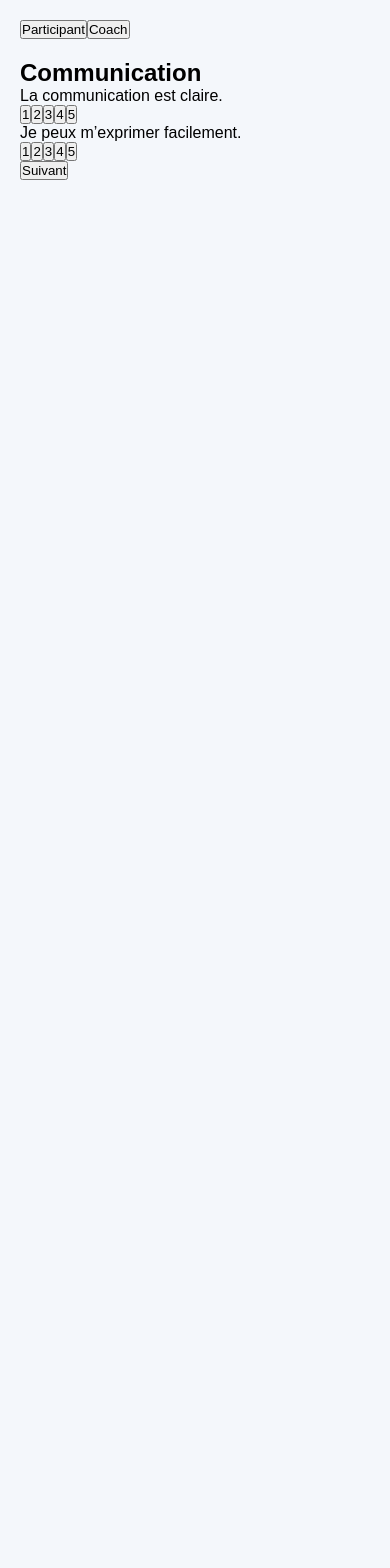
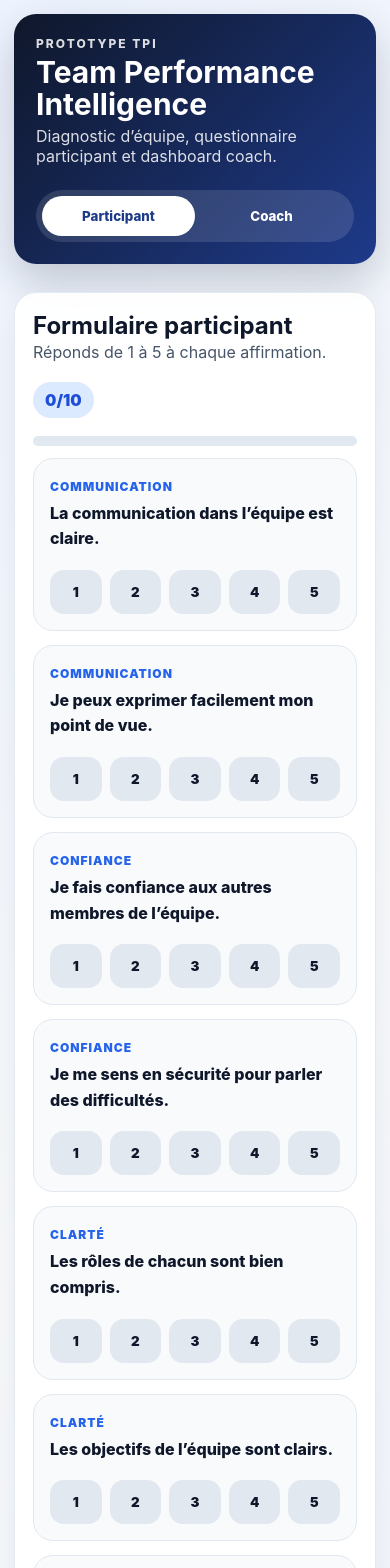
Before and after one commit to michelefritz09-cloud/tpi-app, a React (Vite) app: page / in a window 390 px wide. Shown: the top 1568 px of the page. Before the commit the page ends 844 px from the top, so only its background shows below. Built offline with nearby package versions, Linux system fonts and the light colour scheme.

Commit message:
improve responsive design 2

```diff
--- a/src/App.jsx
+++ b/src/App.jsx
@@ -1,126 +1,197 @@
 import React, { useState } from "react";
+import {
+  RadarChart, PolarGrid, PolarAngleAxis, PolarRadiusAxis, Radar,
+  ResponsiveContainer, BarChart, Bar, XAxis, YAxis, Tooltip
+} from "recharts";
+import "./App.css";
 
-const steps = [
-  {
-    name: "Communication",
-    questions: [
-      "La communication est claire.",
-      "Je peux m’exprimer facilement.",
-    ],
-  },
-  {
-    name: "Confiance",
-    questions: [
-      "Je fais confiance à l’équipe.",
-      "Je me sens en sécurité.",
-    ],
-  },
-  {
-    name: "Clarté",
-    questions: [
-      "Les rôles sont clairs.",
-      "Les objectifs sont clairs.",
-    ],
-  },
-  {
-    name: "Engagement",
-    questions: [
-      "Je suis impliqué.",
-      "L’équipe donne le maximum.",
-    ],
-  },
-  {
-    name: "Cohésion",
-    questions: [
-      "Bonne ambiance.",
-      "On reste soudés.",
-    ],
-  },
+const questions = [
+  { id: 1, dimension: "Communication", text: "La communication dans l’équipe est claire." },
+  { id: 2, dimension: "Communication", text: "Je peux exprimer facilement mon point de vue." },
+  { id: 3, dimension: "Confiance", text: "Je fais confiance aux autres membres de l’équipe." },
+  { id: 4, dimension: "Confiance", text: "Je me sens en sécurité pour parler des difficultés." },
+  { id: 5, dimension: "Clarté", text: "Les rôles de chacun sont bien compris." },
+  { id: 6, dimension: "Clarté", text: "Les objectifs de l’équipe sont clairs." },
+  { id: 7, dimension: "Engagement", text: "Je me sens impliqué dans la réussite collective." },
+  { id: 8, dimension: "Engagement", text: "L’équipe fournit les efforts nécessaires." },
+  { id: 9, dimension: "Cohésion", text: "L’ambiance favorise la performance collective." },
+  { id: 10, dimension: "Cohésion", text: "L’équipe reste soudée dans les moments difficiles." },
 ];
+
+const dimensions = ["Communication", "Confiance", "Clarté", "Engagement", "Cohésion"];
 
 export default function App() {
   const [view, setView] = useState("participant");
-  const [step, setStep] = useState(0);
   const [answers, setAnswers] = useState({});
+  const [submitted, setSubmitted] = useState(false);
 
-  const handleAnswer = (questionIndex, value) => {
-    const key = `${step}-${questionIndex}`;
-    setAnswers({ ...answers, [key]: value });
+  const handleAnswer = (id, value) => {
+    setAnswers({ ...answers, [id]: Number(value) });
   };
 
-  const nextStep = () => {
-    if (step < steps.length - 1) setStep(step + 1);
-  };
+  const data = dimensions.map((dimension) => {
+    const related = questions.filter((q) => q.dimension === dimension);
+    const values = related.map((q) => answers[q.id] || 0);
+    const avg = values.reduce((a, b) => a + b, 0) / related.length;
 
-  const calculateScores = () => {
-    return steps.map((stepData, i) => {
-      const values = stepData.questions.map((_, qIndex) => {
-        return answers[`${i}-${qIndex}`] || 0;
-      });
-      const avg = values.reduce((a, b) => a + b, 0) / values.length;
     return {
-        name: stepData.name,
+      dimension,
       score: Math.round((avg / 5) * 100),
     };
   });
-  };
 
-  const scores = calculateScores();
+  const globalScore = Math.round(
+    data.reduce((sum, item) => sum + item.score, 0) / data.length
+  );
 
-  const globalScore =
-    scores.length > 0
-      ? Math.round(scores.reduce((a, b) => a + b.score, 0) / scores.length)
-      : 0;
-
-  const weakest = scores.reduce((min, s) => (s.score < min.score ? s : min), scores[0] || {});
-  const strongest = scores.reduce((max, s) => (s.score > max.score ? s : max), scores[0] || {});
+  const completed = Object.keys(answers).length;
+  const isComplete = completed === questions.length;
 
   return (
-    <div style={{ padding: 20, fontFamily: "Arial" }}>
-      <div style={{ marginBottom: 20 }}>
-        <button onClick={() => setView("participant")}>Participant</button>
-        <button onClick={() => setView("coach")}>Coach</button>
+    <div className="page">
+      <header className="hero">
+        <div className="heroText">
+          <p className="kicker">Prototype TPI</p>
+          <h1>Team Performance Intelligence</h1>
+          <p>
+            Diagnostic d’équipe, questionnaire participant et dashboard coach.
+          </p>
         </div>
 
+        <div className="tabs">
+          <button
+            className={view === "participant" ? "tab active" : "tab"}
+            onClick={() => setView("participant")}
+          >
+            Participant
+          </button>
+          <button
+            className={view === "coach" ? "tab active" : "tab"}
+            onClick={() => setView("coach")}
+          >
+            Coach
+          </button>
+        </div>
+      </header>
+
       {view === "participant" && (
+        <main className="participantLayout">
+          <section className="card">
+            <div className="cardHeader">
               <div>
-          <h2>{steps[step].name}</h2>
+                <h2>Formulaire participant</h2>
+                <p>Réponds de 1 à 5 à chaque affirmation.</p>
+              </div>
+              <span className="progressBadge">
+                {completed}/{questions.length}
+              </span>
+            </div>
 
-          {steps[step].questions.map((q, i) => (
-            <div key={i}>
-              <p>{q}</p>
-              {[1, 2, 3, 4, 5].map((val) => (
+            <div className="progressBar">
+              <div
+                className="progressFill"
+                style={{ width: `${(completed / questions.length) * 100}%` }}
+              />
+            </div>
+
+            <div className="questionsList">
+              {questions.map((q) => (
+                <div key={q.id} className="questionBlock">
+                  <div className="questionText">
+                    <span>{q.dimension}</span>
+                    <p>{q.text}</p>
+                  </div>
+
+                  <div className="scale">
+                    {[1, 2, 3, 4, 5].map((value) => (
                       <button
-                  key={val}
-                  onClick={() => handleAnswer(i, val)}
+                        key={value}
+                        className={
+                          answers[q.id] === value
+                            ? "scoreButton selected"
+                            : "scoreButton"
+                        }
+                        onClick={() => handleAnswer(q.id, value)}
                       >
-                  {val}
+                        {value}
                       </button>
                     ))}
                   </div>
+                </div>
               ))}
+            </div>
 
-          <button onClick={nextStep}>
-            {step === steps.length - 1 ? "Terminer" : "Suivant"}
+            <button
+              className="submitButton"
+              disabled={!isComplete}
+              onClick={() => setSubmitted(true)}
+            >
+              Envoyer mes réponses
             </button>
-        </div>
+
+            {submitted && (
+              <p className="success">
+                Réponses envoyées ✅ Le dashboard coach est mis à jour.
+              </p>
+            )}
+          </section>
+        </main>
       )}
 
       {view === "coach" && (
+        <main className="coachGrid">
+          <section className="scoreCard">
+            <p className="kicker">Score global</p>
             <div>
-          <h2>Score global : {globalScore}/100</h2>
+              <span className="bigScore">{globalScore}</span>
+              <span className="outOf">/100</span>
+            </div>
+            <p>Calculé à partir des réponses participant.</p>
+          </section>
 
-          <h3>Point fort : {strongest.name}</h3>
-          <h3>Priorité : {weakest.name}</h3>
+          <section className="card chartCard">
+            <h2>Profil d’équipe</h2>
+            <div className="chartBox">
+              <ResponsiveContainer>
+                <RadarChart data={data}>
+                  <PolarGrid />
+                  <PolarAngleAxis dataKey="dimension" />
+                  <PolarRadiusAxis domain={[0, 100]} />
+                  <Radar
+                    dataKey="score"
+                    stroke="#2563eb"
+                    fill="#2563eb"
+                    fillOpacity={0.35}
+                  />
+                </RadarChart>
+              </ResponsiveContainer>
+            </div>
+          </section>
 
-          <ul>
-            {scores.map((s) => (
-              <li key={s.name}>
-                {s.name} : {s.score}
-              </li>
-            ))}
-          </ul>
+          <section className="card chartCard">
+            <h2>Analyse par dimension</h2>
+            <div className="chartBox">
+              <ResponsiveContainer>
+                <BarChart data={data}>
+                  <XAxis dataKey="dimension" />
+                  <YAxis domain={[0, 100]} />
+                  <Tooltip />
+                  <Bar dataKey="score" fill="#0f172a" radius={[10, 10, 0, 0]} />
+                </BarChart>
+              </ResponsiveContainer>
             </div>
+          </section>
+
+          <section className="card briefCard">
+            <h2>Brief IA simulé</h2>
+            <p>
+              L’équipe présente un score global de <strong>{globalScore}/100</strong>.
+              Les dimensions les plus basses doivent être traitées en priorité.
+              Dans une version complète, cette analyse serait générée automatiquement
+              par une IA à partir des réponses réelles des participants.
+            </p>
+          </section>
+        </main>
       )}
     </div>
   );
```
Lines whose indentation alone changed are shown as unchanged.
